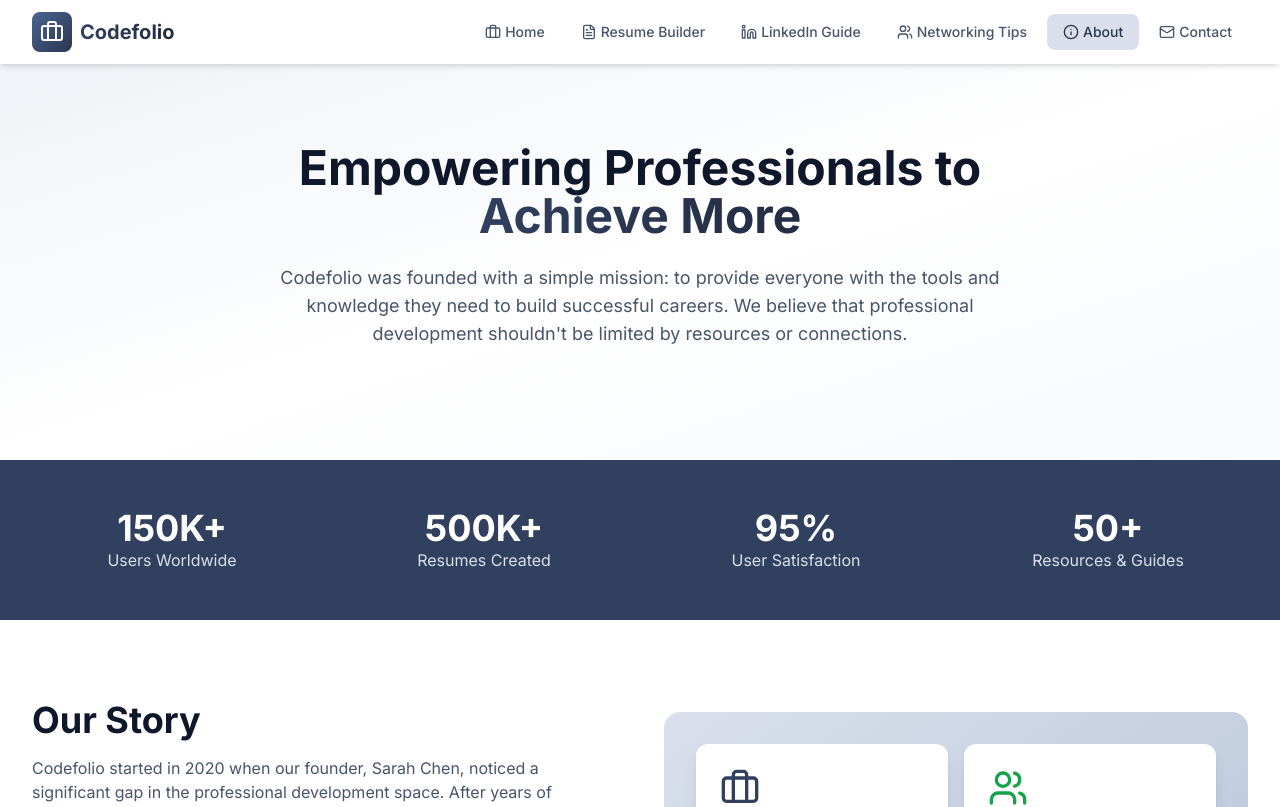
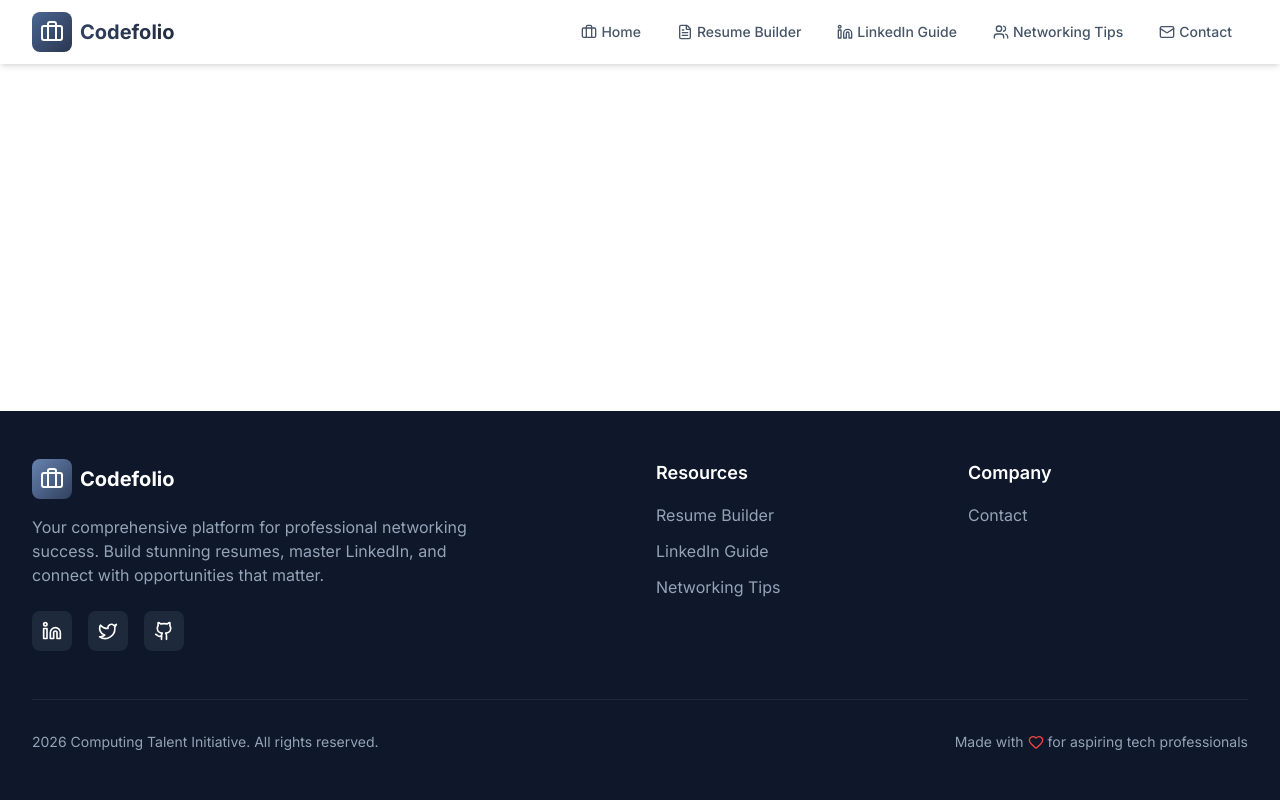
Before and after one commit to forenancy/portfoliodemo, a React (Vite) app: page /about in a window 1280 px wide. Shown: the top 807 px of the page. Built offline with nearby package versions, Linux system fonts and the light colour scheme.

Commit message:
Remove About tab from navigation
- Remove About link from Navbar
- Remove About route from App.jsx
- Remove About link from Footer

https://claude.ai/code/session_012U1F4zRBUavNwHga99rsXz

```diff
--- a/src/App.jsx
+++ b/src/App.jsx
@@ -5,7 +5,6 @@ import Home from './pages/Home';
 import Resume from './pages/Resume';
 import LinkedInGuide from './pages/LinkedInGuide';
 import Networking from './pages/Networking';
-import About from './pages/About';
 import Contact from './pages/Contact';
 
 function App() {
@@ -19,7 +18,6 @@ function App() {
             <Route path="/resume" element={<Resume />} />
             <Route path="/linkedin-guide" element={<LinkedInGuide />} />
             <Route path="/networking" element={<Networking />} />
-            <Route path="/about" element={<About />} />
             <Route path="/contact" element={<Contact />} />
           </Routes>
         </main>
--- a/src/components/Footer.jsx
+++ b/src/components/Footer.jsx
@@ -11,7 +11,6 @@ const Footer = () => {
       { name: 'Networking Tips', path: '/networking' },
     ],
     company: [
-      { name: 'About Us', path: '/about' },
       { name: 'Contact', path: '/contact' },
     ],
     social: [
--- a/src/components/Navbar.jsx
+++ b/src/components/Navbar.jsx
@@ -1,6 +1,6 @@
 import { useState } from 'react';
 import { Link, useLocation } from 'react-router-dom';
-import { Menu, X, Briefcase, FileText, Linkedin, Users, Mail, Info } from 'lucide-react';
+import { Menu, X, Briefcase, FileText, Linkedin, Users, Mail } from 'lucide-react';
 
 const Navbar = () => {
   const [isOpen, setIsOpen] = useState(false);
@@ -11,7 +11,6 @@ const Navbar = () => {
     { name: 'Resume Builder', path: '/resume', icon: FileText },
     { name: 'LinkedIn Guide', path: '/linkedin-guide', icon: Linkedin },
     { name: 'Networking Tips', path: '/networking', icon: Users },
-    { name: 'About', path: '/about', icon: Info },
     { name: 'Contact', path: '/contact', icon: Mail },
   ];
 
```
